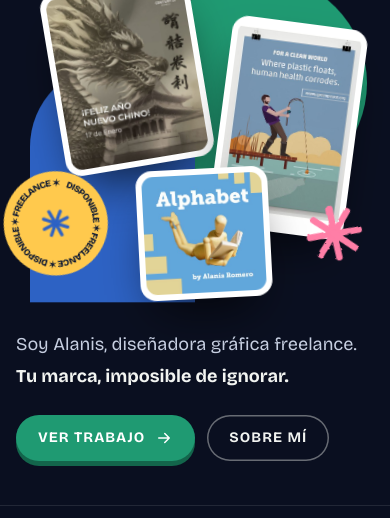
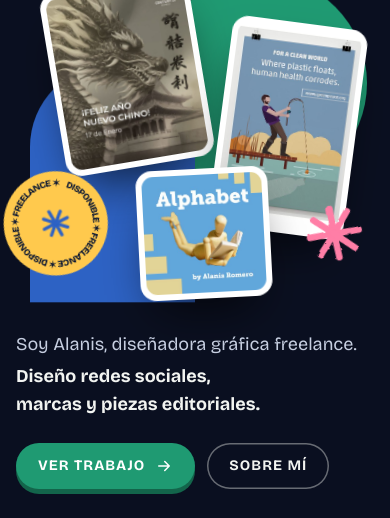
Before and after one commit to alanisenit/alanis-portfolio, a website: page propuestas/paso-01b-pop-nocturna/index.html in a window 390 px wide. Shown: the part 326-844 px from the top of the page. Drawn offline with nearby package versions, Linux system fonts and the light colour scheme; a web font is replaced by a local one.

Commit message:
fix: say plainly what Alanis designs in the hero lead
The headline already carries the hook, so the lead now states the
offer: "Diseño redes sociales, marcas y piezas editoriales." (EN: "I
design social media, brands and editorial pieces."). Wider measure and
balanced wrapping so it fits on one line on desktop and splits evenly
on phones.

Co-Authored-By: Claude Opus 5.5 <noreply@anthropic.com>

```diff
--- a/propuestas/paso-01b-pop-nocturna/css/styles.css
+++ b/propuestas/paso-01b-pop-nocturna/css/styles.css
@@ -189,9 +189,9 @@ button,input,select,textarea{font:inherit;color:inherit}
 .hero-title{font-size:clamp(66px,10.6vw,170px);color:var(--cream);margin-top:18px}
 .hero-title .g{color:var(--green-lite)}
 .hero-title .hand{color:var(--pink);font-size:.56em;transform:rotate(-6deg) translateY(-.04em)}
-.hero .lead{margin-top:24px;font-size:clamp(18px,1.7vw,22px);max-width:34ch}
+.hero .lead{margin-top:24px;font-size:clamp(18px,1.6vw,21px);max-width:31em}
 /* Segunda línea del hero: el gancho, en crema y más fuerte */
-.hero .lead b{display:block;margin-top:4px;color:var(--cream);font-weight:700}
+.hero .lead b{display:block;margin-top:4px;color:var(--cream);font-weight:700;text-wrap:balance}
 .hero .ctas{margin-top:30px}
 .collage{position:relative;aspect-ratio:1/.95;width:100%;max-width:580px;justify-self:center}
 .par{position:absolute;transform:translate(var(--px,0px),var(--py,0px));will-change:transform}
--- a/propuestas/paso-01b-pop-nocturna/index.html
+++ b/propuestas/paso-01b-pop-nocturna/index.html
@@ -60,7 +60,7 @@
   <div class="wrap hero-in">
     <div class="hero-copy">
       <h1 class="d hero-title rise r2">Diseño<br>que se <span class="g">queda</span><br><span class="hand">en tu feed</span></h1>
-      <p class="lead rise r3">Soy Alanis, diseñadora gráfica freelance. <b>Tu marca, imposible de ignorar.</b></p>
+      <p class="lead rise r3">Soy Alanis, diseñadora gráfica freelance. <b>Diseño redes sociales, marcas y piezas editoriales.</b></p>
       <div class="ctas rise r4"><a class="btn btn-green" href="trabajo.html">Ver trabajo <svg class="ico" aria-hidden="true"><use href="#i-arrow"/></svg></a><a class="btn btn-ghost" href="sobre-mi.html">Sobre mí</a></div>
     </div>
     <div class="collage rise r3">
--- a/propuestas/paso-01b-pop-nocturna/js/app.js
+++ b/propuestas/paso-01b-pop-nocturna/js/app.js
@@ -131,7 +131,7 @@ const I18N = {
   },
   home: {
     heroTitle: { es: 'Diseño<br>que se <span class="g">queda</span><br><span class="hand">en tu feed</span>', en: 'Design<br>that <span class="g">sticks</span><br><span class="hand">in your feed</span>' },
-    lead: { es: 'Soy Alanis, diseñadora gráfica freelance. <b>Tu marca, imposible de ignorar.</b>', en: 'I\'m Alanis, a freelance graphic designer. <b>Your brand, impossible to ignore.</b>' },
+    lead: { es: 'Soy Alanis, diseñadora gráfica freelance. <b>Diseño redes sociales, marcas y piezas editoriales.</b>', en: 'I\'m Alanis, a freelance graphic designer. <b>I design social media, brands and editorial pieces.</b>' },
     btnWork: { es: 'Ver trabajo <svg class="ico" aria-hidden="true"><use href="#i-arrow"/></svg>', en: 'See my work <svg class="ico" aria-hidden="true"><use href="#i-arrow"/></svg>' },
     btnAbout: { es: 'Sobre mí', en: 'About me' },
     badgeText: { es: 'DISPONIBLE ✶ FREELANCE ✶ DISPONIBLE ✶ FREELANCE ✶', en: 'AVAILABLE ✶ FREELANCE ✶ AVAILABLE ✶ FREELANCE ✶' },
```
